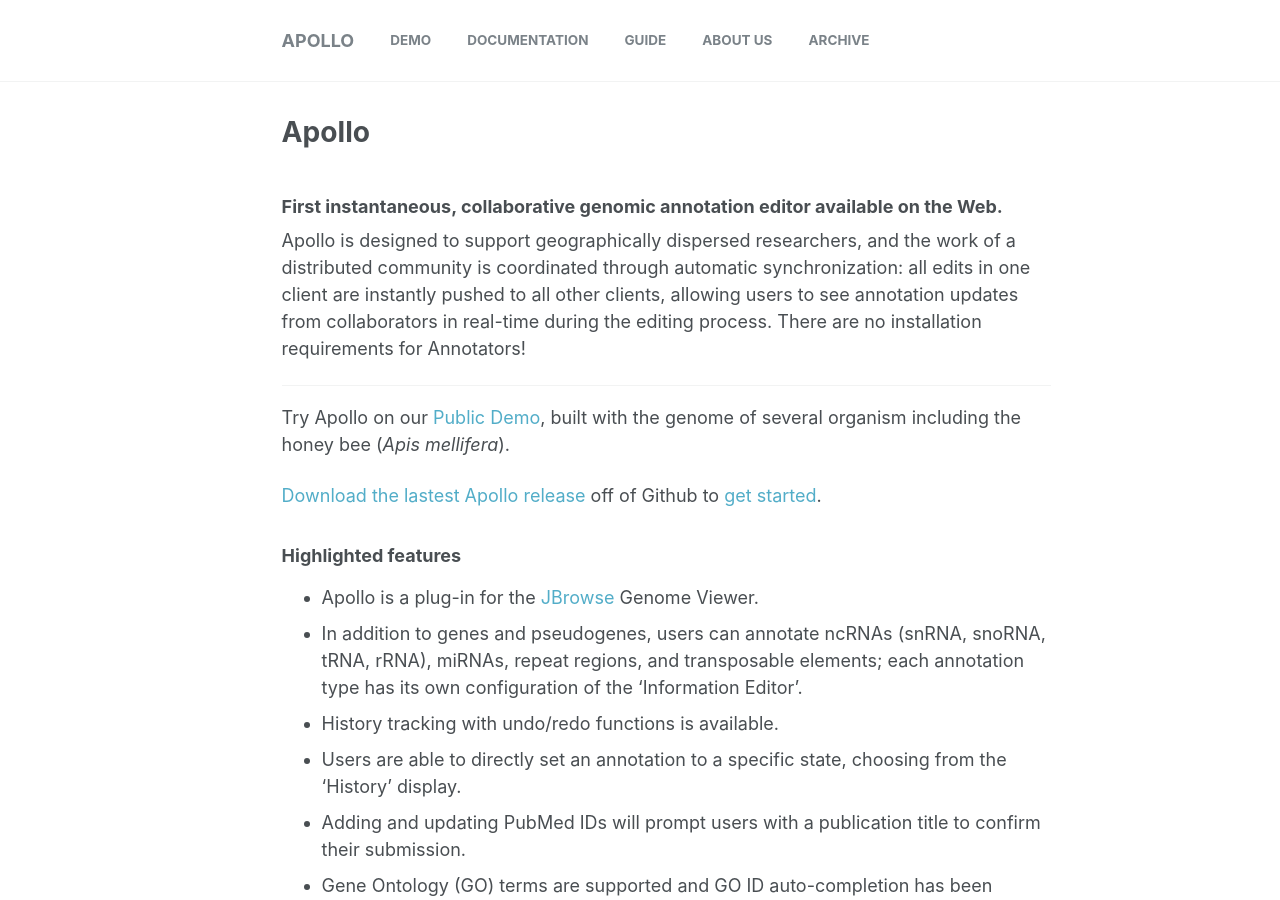
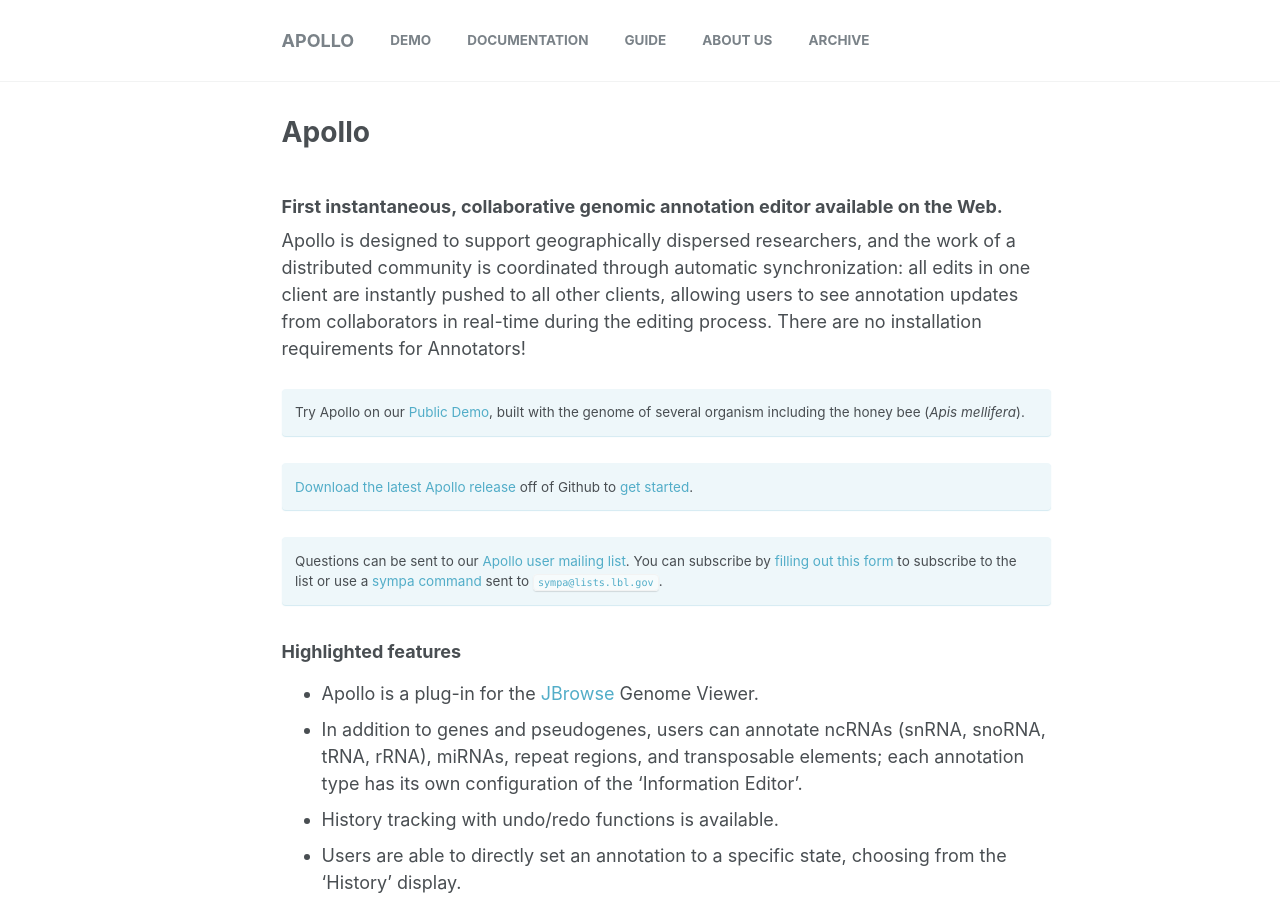
Before and after one commit to genomearchitect/genomearchitect.github.io, a Jekyll site: the page built from _pages/main.md, in a window 1280 px wide and 900 px high. Built offline with Jekyll 4.4.1, drawn with Linux system fonts in a browser that asks for light colours.

Commit message:
added some info blocks

```diff
--- a/_pages/main.md
+++ b/_pages/main.md
@@ -7,21 +7,18 @@ permalink: /
 #   width: 300
 #   height: 100
 ---
-
-<!--{% include base_path %}-->
-
-
-<!-- <img src="../images/ApolloLogo_100x36.png">  -->
-
 ### First instantaneous, collaborative genomic annotation editor available on the Web.
 
 Apollo is designed to support geographically dispersed researchers, and the work of a distributed community is coordinated through automatic synchronization: all edits in one client are instantly pushed to all other clients, allowing users to see annotation updates from collaborators in real-time during the editing process.  There are no installation requirements for Annotators!
 
----
-
+{: .notice--info}
 Try Apollo on our [Public Demo](demo), built with the genome of several organism including the honey bee (<i>Apis mellifera</i>).
 
-[Download the lastest Apollo release](https://github.com/GMOD/Apollo/releases/latest) off of Github to [get started](http://genomearchitect.readthedocs.io/en/stable/).
+{: .notice--info}
+[Download the latest Apollo release](https://github.com/GMOD/Apollo/releases/latest) off of Github to [get started](http://genomearchitect.readthedocs.io/en/stable/).
+
+{: .notice--info}
+{% include contact.md %}
 
 ### Highlighted features
 
```
Also changed, not shown: _pages/about.md (+1 -0 lines), _pages/public-demo.md (+1 -1 lines), README.md.
